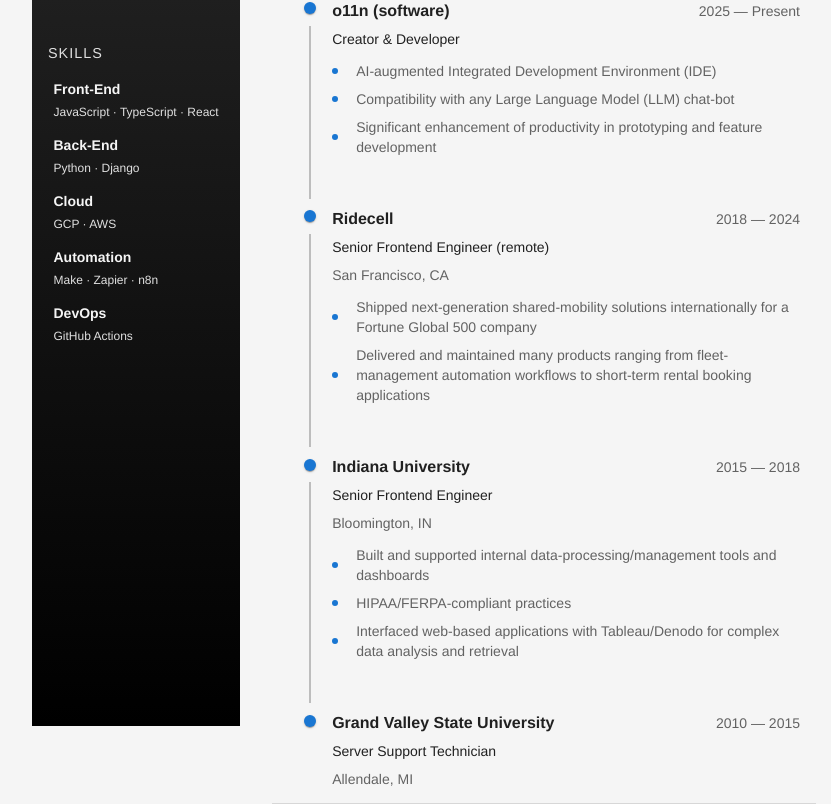
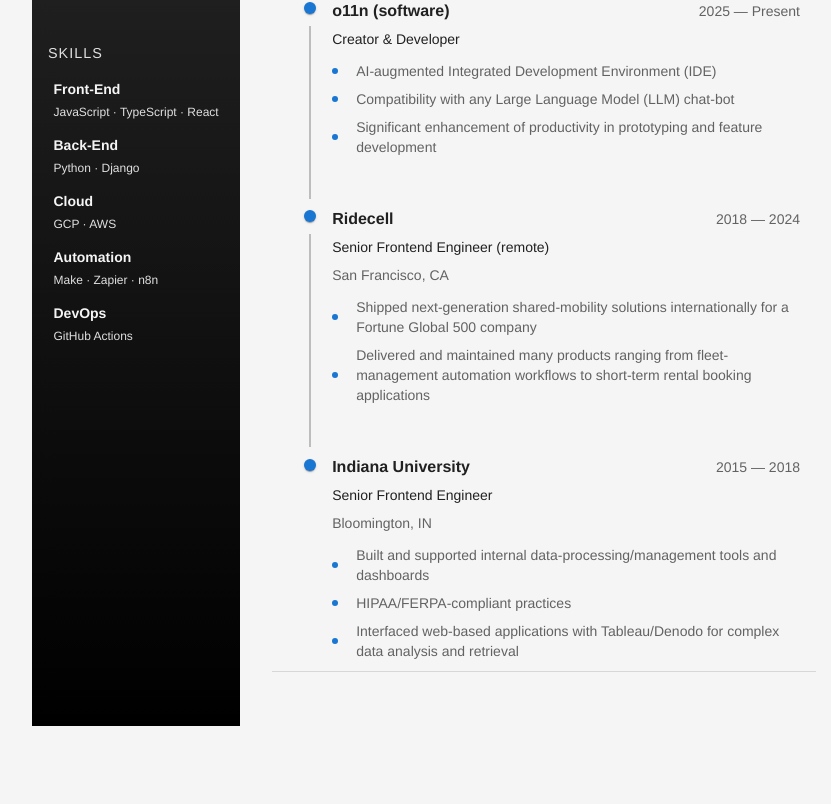
Before and after one commit to justinkahrs/resume, a Next.js app: page / in a window 1280 px wide. Shown: the part 474-1278 px from the top of the page, without its empty margins (200-1031 px from the left). After the commit the page ends 1200 px from the top, so only its background shows below. Built offline with nearby package versions, Linux system fonts and the light colour scheme.

Commit message:
Update data.ts

```diff
--- a/src/app/data.ts
+++ b/src/app/data.ts
@@ -53,16 +53,7 @@
         "HIPAA/FERPA-compliant practices",
         "Interfaced web-based applications with Tableau/Denodo for complex data analysis and retrieval",
       ],
-    },
-    {
-      name: "Grand Valley State University",
-      location: "Allendale, MI",
-      link: "https://www.gvsu.edu",
-      position: "Server Support Technician",
-      startDate: "2010",
-      endDate: "2015",
-      highlights: [],
-    },
+    }
   ],
 
   education: [
```
